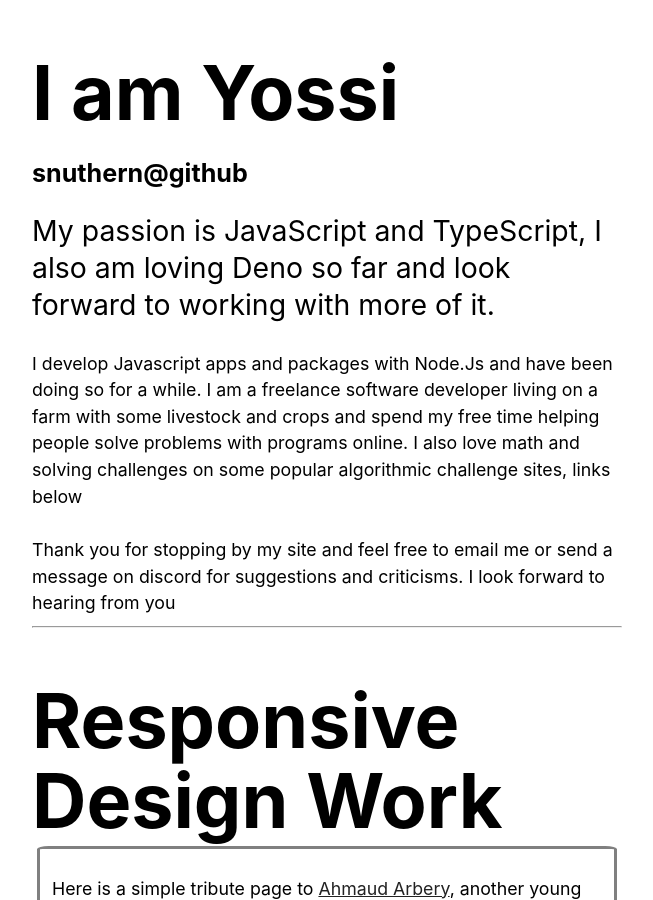
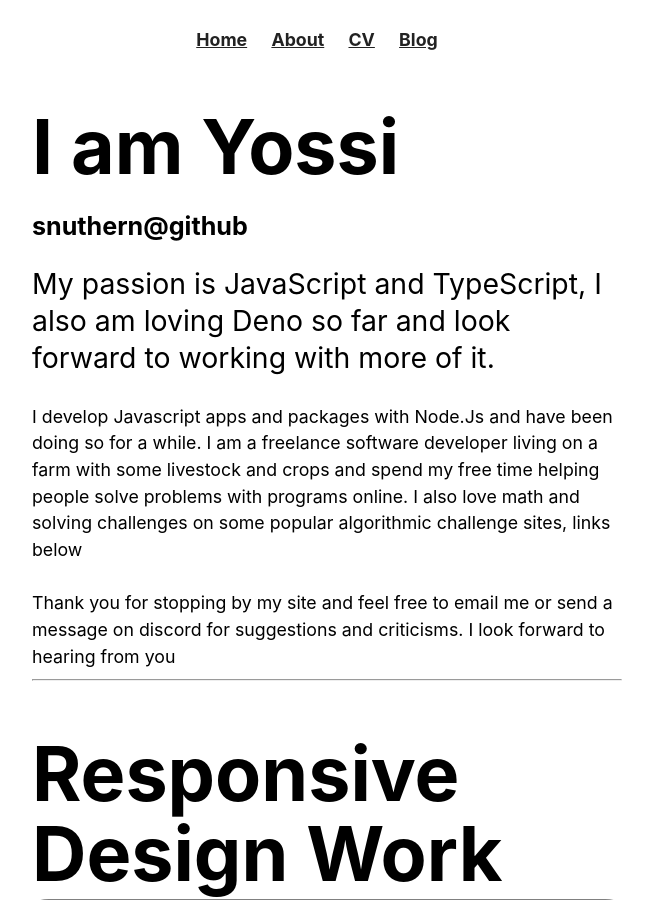
Before and after one commit to snuthern/snuthern.github.io, a Jekyll site: the page built from index.html, in a window 1280 px wide and 900 px high. Shown: the whole window, without its empty margins (313-966 px from the left). Built offline with Jekyll 4.4.1, drawn with Linux system fonts in a browser that asks for light colours.

Commit message:
Changing navbar layout

```diff
--- a/_layouts/default.html
+++ b/_layouts/default.html
@@ -8,14 +8,7 @@
             <link rel="shortcut icon" type="image/png" href="{{ site.baseurl }}/img/favicon.png" >
 		</head>
 		<body>
-
-			<div class="container">
-			    <main>
-					{{ content }}
-			    </main>
-			</div><!-- /.container -->
-			<footer>
-	    		<nav>
+				    		<nav>
 	    			<ul>
 	        			<li><a href="/">Home</a></li>
 		        		<li><a href="/about/">About</a></li>
@@ -23,6 +16,13 @@
 	        			<li><a href="/blog/">Blog</a></li>
 	    			</ul>
 				</nav>
+			<div class="container">
+			    <main>
+					{{ content }}
+			    </main>
+			</div><!-- /.container -->
+			<footer>
+
 			</footer>
 		</body>
 	</html>
```
